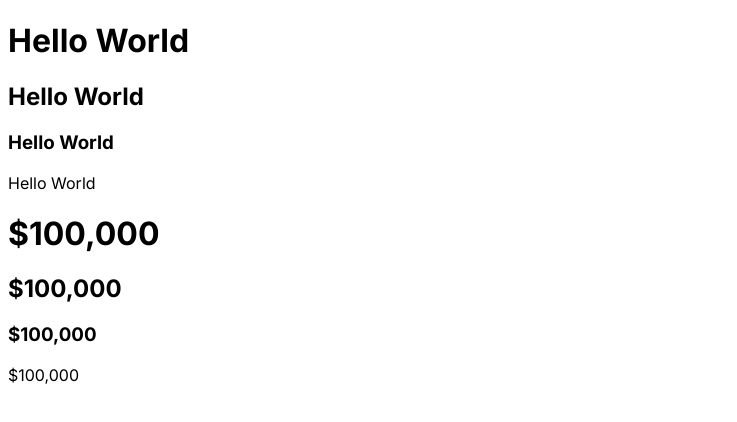
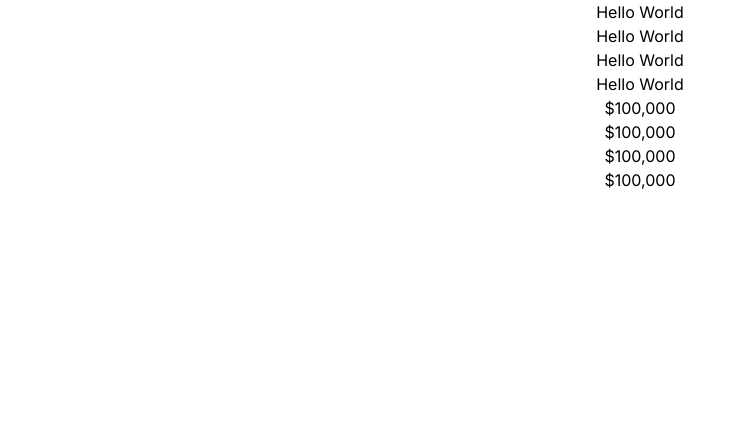
Before and after one commit to RCopJr/first-round-bree-take-home, a Next.js app: page / in a window 1280 px wide. Shown: the top 422 px of the page, without its empty margins (0-737 px from the left). Built offline with nearby package versions, Linux system fonts and the light colour scheme.

Commit message:
Fix tailwind bug

```diff
--- a/app/layout.tsx
+++ b/app/layout.tsx
@@ -1,5 +1,6 @@
 import type { Metadata } from "next";
 import { Inter } from "next/font/google";
+import "./globals.css";
 
 const inter = Inter({
   subsets: ["latin"],
--- a/app/page.tsx
+++ b/app/page.tsx
@@ -1,6 +1,6 @@
 export default function Home() {
   return (
-    <div>
+    <div className="flex flex-col items-center">
       <h1>Hello World</h1>
       <h2>Hello World</h2>
       <h3>Hello World</h3>
```
Also changed, not shown: package.json (+7 -6 lines), 1 other file (tests, documents, lock files or other folders).
